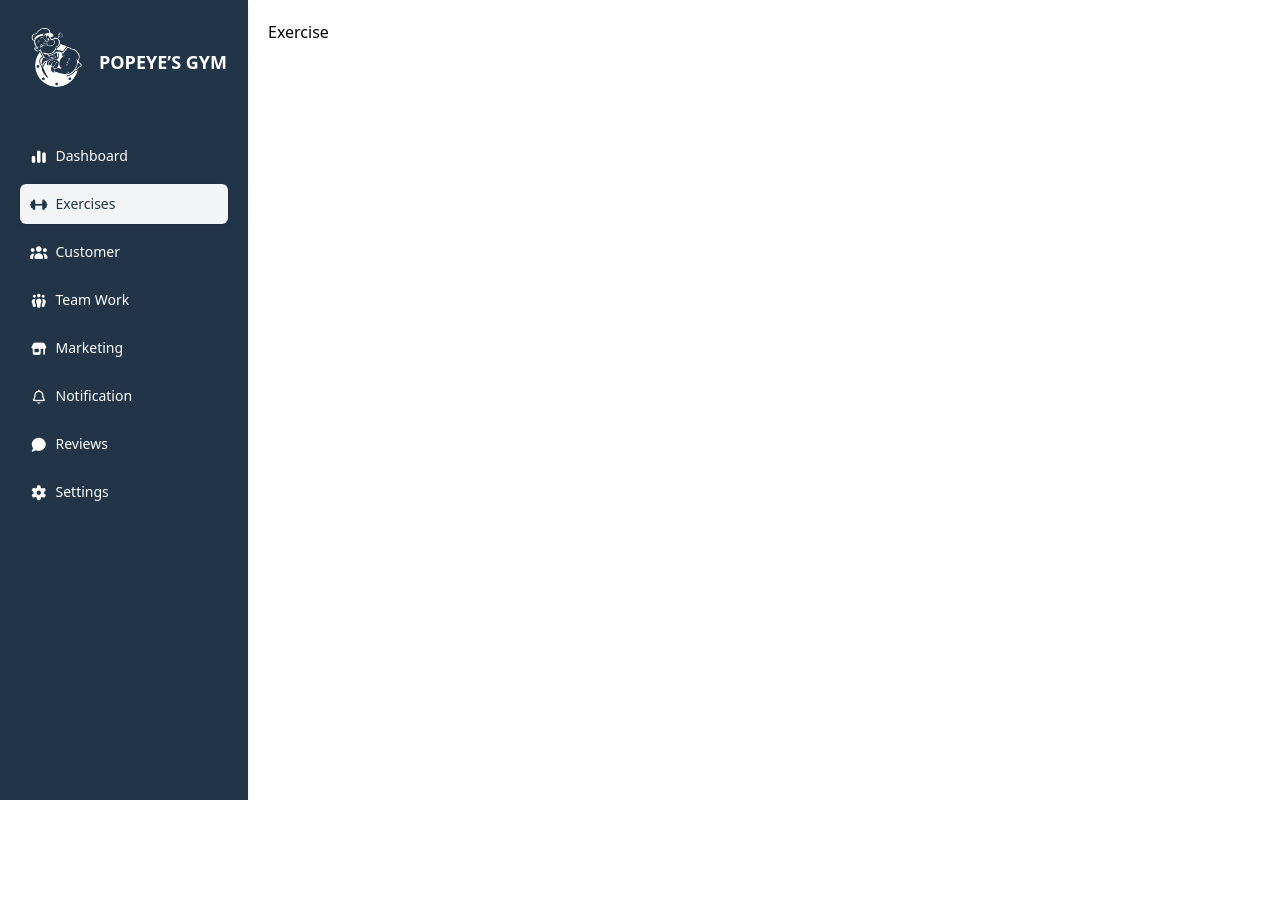
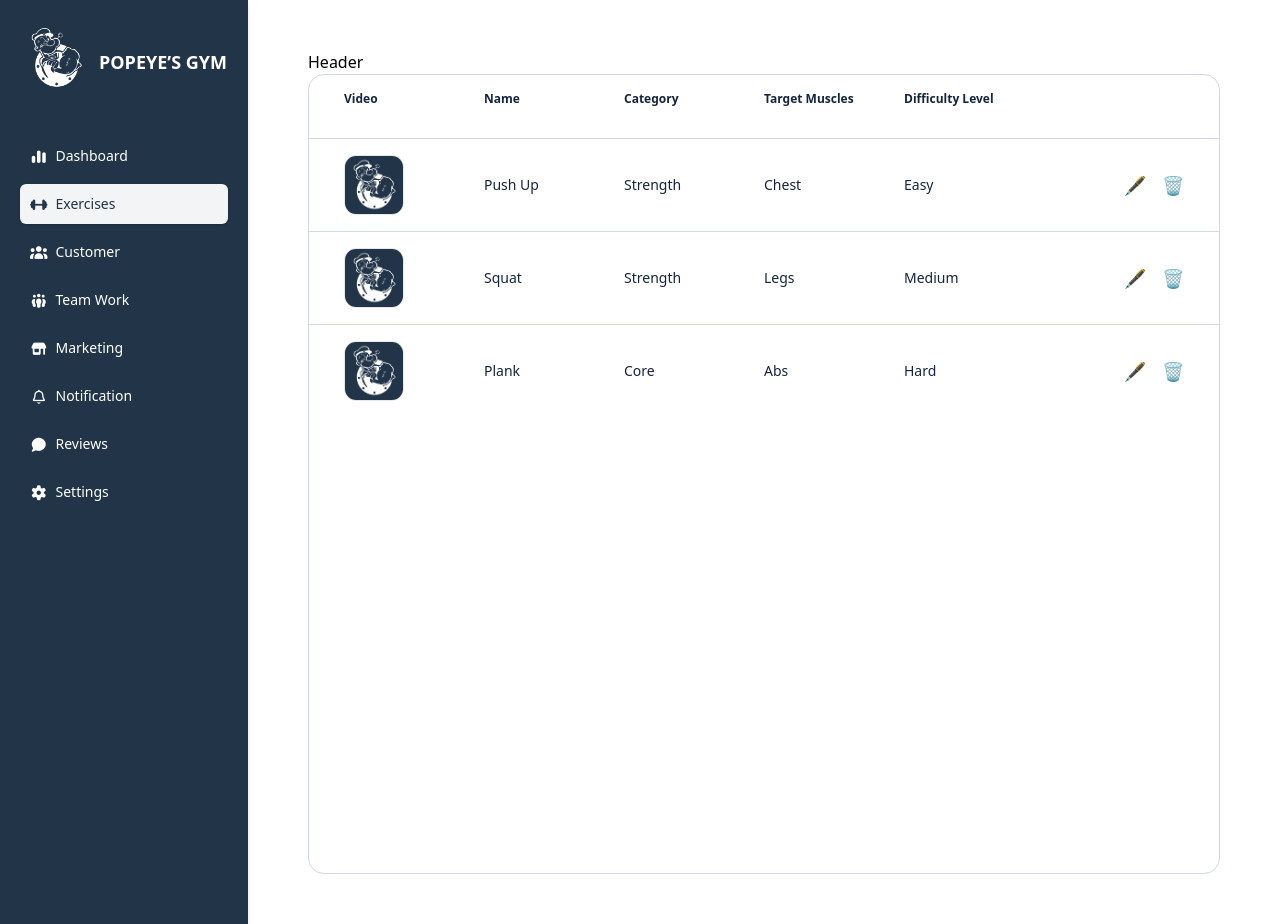
Before and after one commit to MohamedSelim15/gym-admin, a React (Vite) app: page /exercise in a window 1280 px wide. Before the commit the page ends 800 px from the top, so only its background shows below. Built offline with nearby package versions, Linux system fonts and the light colour scheme; no server answers.

Commit message:
add exercises page

```diff
--- a/src/features/Pages/Exercise.tsx
+++ /dev/null
@@ -1,9 +0,0 @@
-import React from 'react'
-
-const Exercise = () => {
-  return (
-    <div>Exercise</div>
-  )
-}
-
-export default Exercise
--- /dev/null
+++ b/src/features/Pages/Exercises.tsx
@@ -0,0 +1,162 @@
+import React, { useState } from "react";
+import { K } from "../../constant";
+import { motion } from "framer-motion";
+
+const listVariants = {
+  hidden: { opacity: 0 },
+  visible: {
+    opacity: 1,
+    transition: {
+      staggerChildren: 0.1,
+    },
+  },
+};
+
+const cardVariants = {
+  hidden: { y: 30, opacity: 0 },
+  visible: { y: 0, opacity: 1 },
+};
+
+const Exercises = () => {
+  const [exercises, setExercises] = useState([
+    {
+      img: K.LOGO,
+      name: "Push Up",
+      category: "Strength",
+      targetMuscles: "Chest",
+      difficultyLevel: "Easy",
+    },
+    {
+      img: K.LOGO,
+      name: "Squat",
+      category: "Strength",
+      targetMuscles: "Legs",
+      difficultyLevel: "Medium",
+    },
+    {
+      img: K.LOGO,
+      name: "Plank",
+      category: "Core",
+      targetMuscles: "Abs",
+      difficultyLevel: "Hard",
+    },
+  ]);
+
+  function deleteExercise(index) {
+    const newExercises = [...exercises];
+    newExercises.splice(index, 1);
+    setExercises(newExercises);
+  }
+
+  return (
+    <motion.div
+      initial={{ y: -200, opacity: 0 }}
+      animate={{ y: 0, opacity: 1 }}
+      transition={{ type: "spring", stiffness: 500, damping: 20 }}
+      className="w-full h-full flex flex-col py-[30px] px-[40px]"
+    >
+      Header
+      <div className="flex w-full flex-col border-[1px] border-[#CFD9E9] rounded-[16px] min-h-screen">
+        <div className="sm:flex w-full hidden">
+          <div className="grid grid-cols-6 w-full px-[35px] py-[15px] items-center">
+            <p className="text-[12px] text-[#15243F] font-semibold">Video</p>
+            <p className="text-[12px] text-[#15243F] font-semibold">Name</p>
+            <p className="text-[12px] text-[#15243F] font-semibold">Category</p>
+            <p className="text-[12px] text-[#15243F] font-semibold">
+              Target Muscles
+            </p>
+            <p className="text-[12px] text-[#15243F] font-semibold">
+              Difficulty Level
+            </p>
+            <p></p>
+          </div>
+        </div>
+
+        <motion.div
+          className="flex flex-col w-full sm:py-[15px]"
+          variants={listVariants}
+          initial="hidden"
+          animate="visible"
+        >
+          {exercises.map((exercise, index) => (
+            <ExerciseCard
+              key={index}
+              exercise={exercise}
+              deleteExercise={() => deleteExercise(index)}
+            />
+          ))}
+        </motion.div>
+      </div>
+    </motion.div>
+  );
+};
+
+export default Exercises;
+
+const ExerciseCard = ({ exercise, deleteExercise }) => {
+  return (
+    <motion.div
+      variants={cardVariants}
+      className="
+        grid grid-cols-1 sm:grid-cols-6
+        w-full border-t sm:border-t border-[#CFD9E9]
+        py-4 px-5 sm:px-[35px] items-center
+        hover:bg-[#F9FAFB] transition-colors
+        sm:rounded-none sm:shadow-none
+        rounded-xl shadow-sm bg-white mb-4 sm:mb-0
+      "
+    >
+      <div className="flex justify-center sm:justify-start">
+        <img
+          src={exercise.img}
+          alt={exercise.name}
+          className="w-[60px] h-[60px] border border-[#E5E7EB] rounded-xl object-cover"
+        />
+      </div>
+
+      {/* Mobile view */}
+      <div className="sm:hidden mt-3 space-y-2 text-sm text-[#15243F]">
+        <p>
+          <span className="font-semibold text-gray-600">Name:</span>{" "}
+          {exercise.name}
+        </p>
+        <p>
+          <span className="font-semibold text-gray-600">Category:</span>{" "}
+          {exercise.category}
+        </p>
+        <p>
+          <span className="font-semibold text-gray-600">Target:</span>{" "}
+          {exercise.targetMuscles}
+        </p>
+        <p>
+          <span className="font-semibold text-gray-600">Level:</span>{" "}
+          {exercise.difficultyLevel}
+        </p>
+      </div>
+
+      {/* Desktop view */}
+      <p className="hidden sm:block text-sm text-[#15243F]">{exercise.name}</p>
+      <p className="hidden sm:block text-sm text-[#15243F]">
+        {exercise.category}
+      </p>
+      <p className="hidden sm:block text-sm text-[#15243F]">
+        {exercise.targetMuscles}
+      </p>
+      <p className="hidden sm:block text-sm text-[#15243F]">
+        {exercise.difficultyLevel}
+      </p>
+
+      <div className="flex gap-4 justify-center sm:justify-end mt-3 sm:mt-0">
+        <button className="text-blue-500 hover:text-blue-700 text-lg">
+          🖋️
+        </button>
+        <button
+          className="text-red-500 hover:text-red-700 text-lg"
+          onClick={deleteExercise}
+        >
+          🗑️
+        </button>
+      </div>
+    </motion.div>
+  );
+};
--- /dev/null
+++ b/src/features/components/Header.tsx
@@ -0,0 +1,8 @@
+export default function Header({
+  pageName,
+  pageLogo,
+  buttonText,
+  onButtonClick,
+}) {
+  return <div className="flex justify-between items-center px-[40px]"></div>;
+}
```
Also changed, not shown: src/App.tsx (+17 -23 lines).
